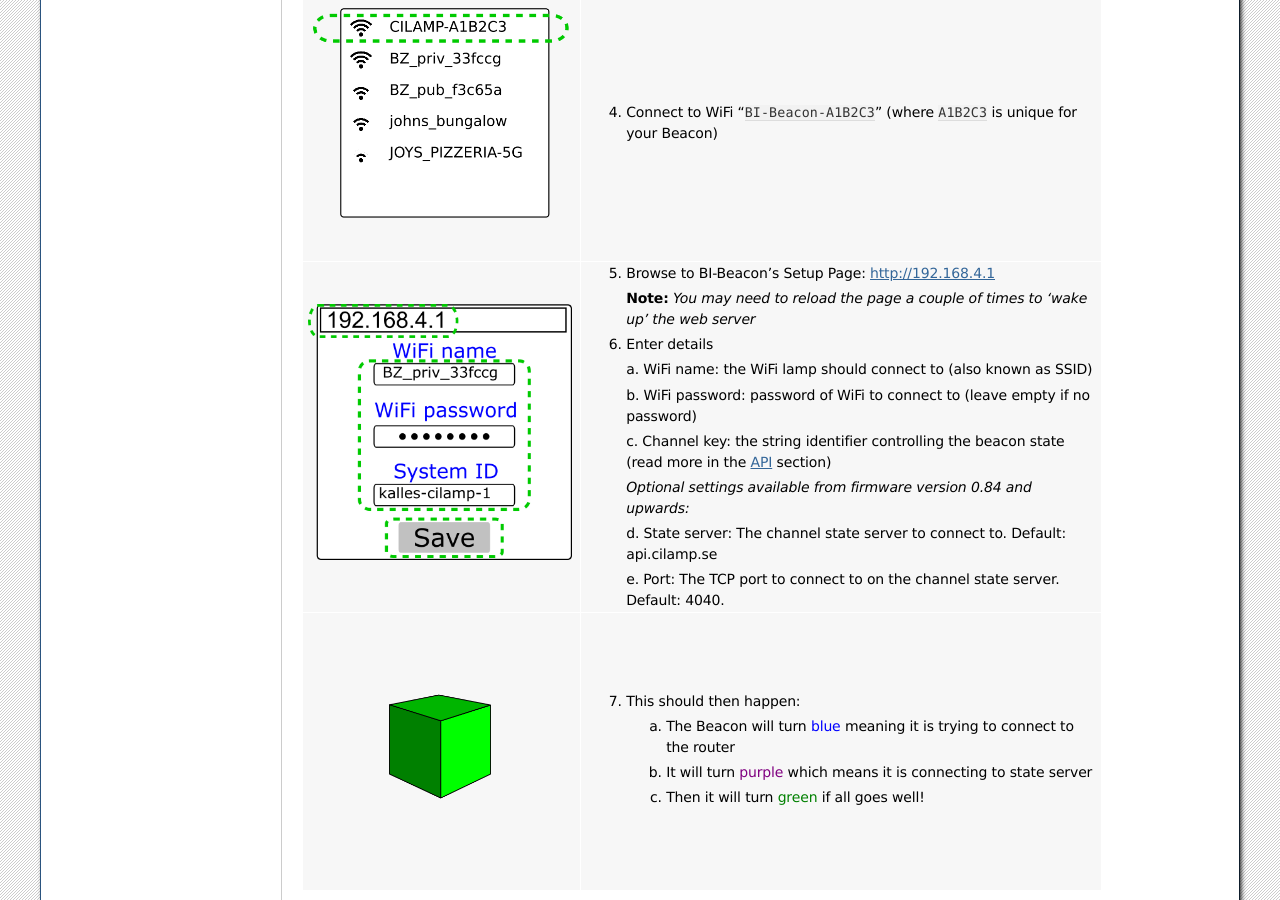
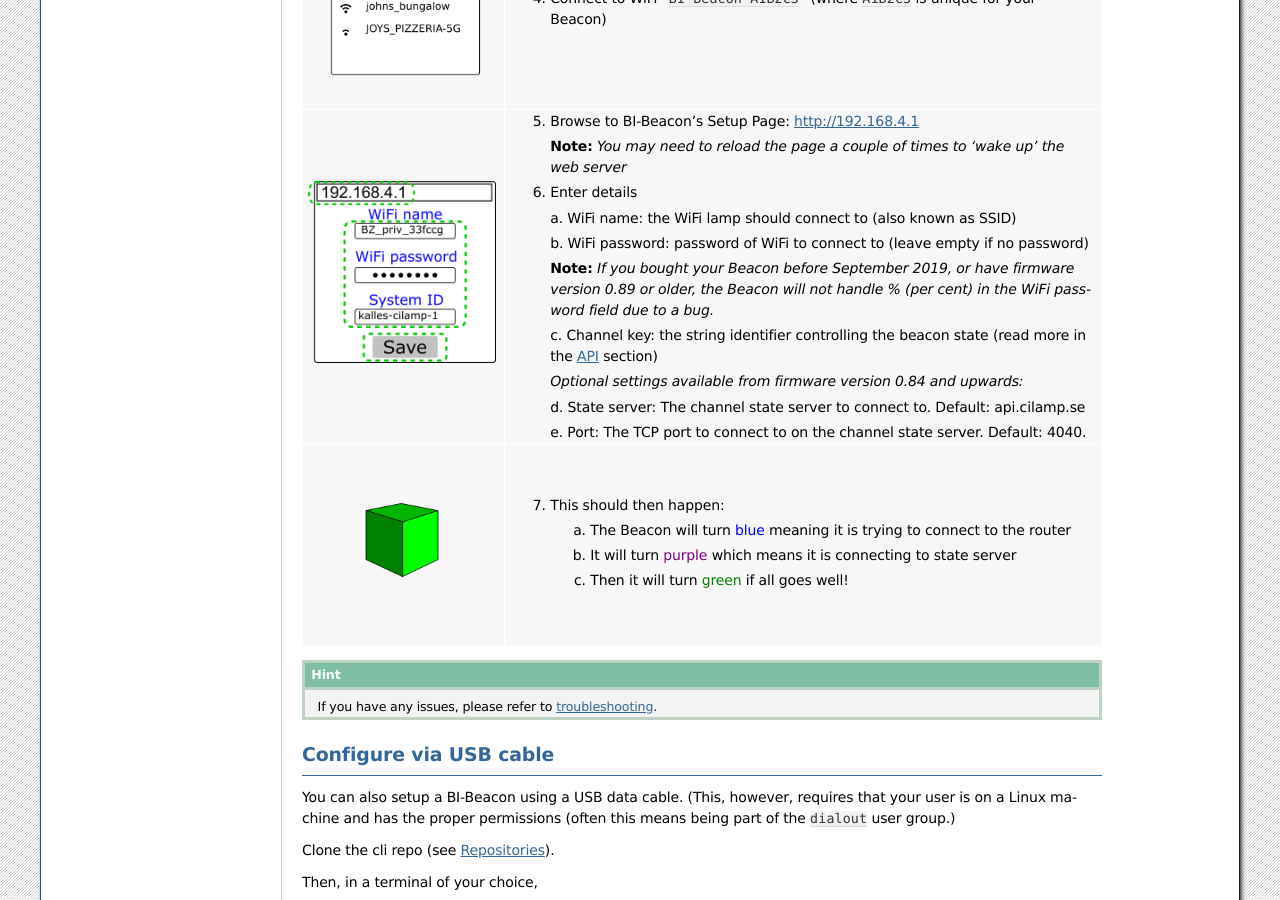
Before and after one commit to BI-Beacon/docs, a Sphinx documentation site: the page built from docs/setup.rst, in a window 1280 px wide and 900 px high, scrolled down 499 px. Built offline with Sphinx 7.4.7, drawn with Linux system fonts in a browser that asks for light colours; pages that are not in the unit, such as notebooks, are missing from menus.

Commit message:
document % bug in fw<0.90

```diff
--- a/docs/setup.rst
+++ b/docs/setup.rst
@@ -66,6 +66,11 @@ You can setup a BI-Beacon using a mobile or desktop device that connects to the
 |            |                                                        |
 |            |    b. WiFi password: password of WiFi to connect       |
 |            |    to (leave empty if no password)                     |
+|            |                                                        |
+|            |    **Note:** *If you bought your Beacon before         |
+|            |    September 2019, or have firmware version 0.89 or    |
+|            |    older, the Beacon will not handle % (per cent)      |
+|            |    in the WiFi password field due to a bug.*           |
 |            |                                                        |
 |            |    c. Channel key: the string identifier controlling   |
 |            |    the beacon state                                    |
```
